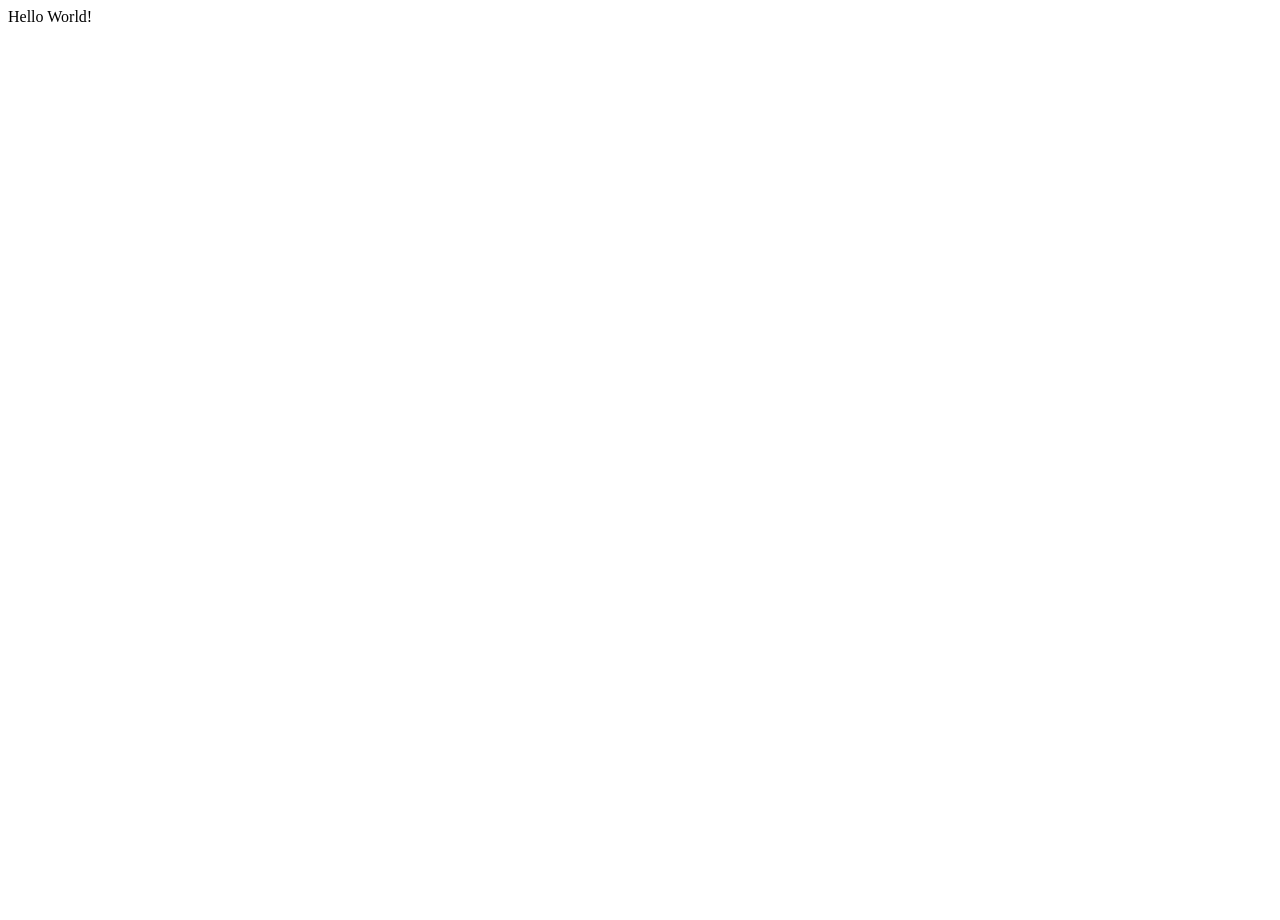
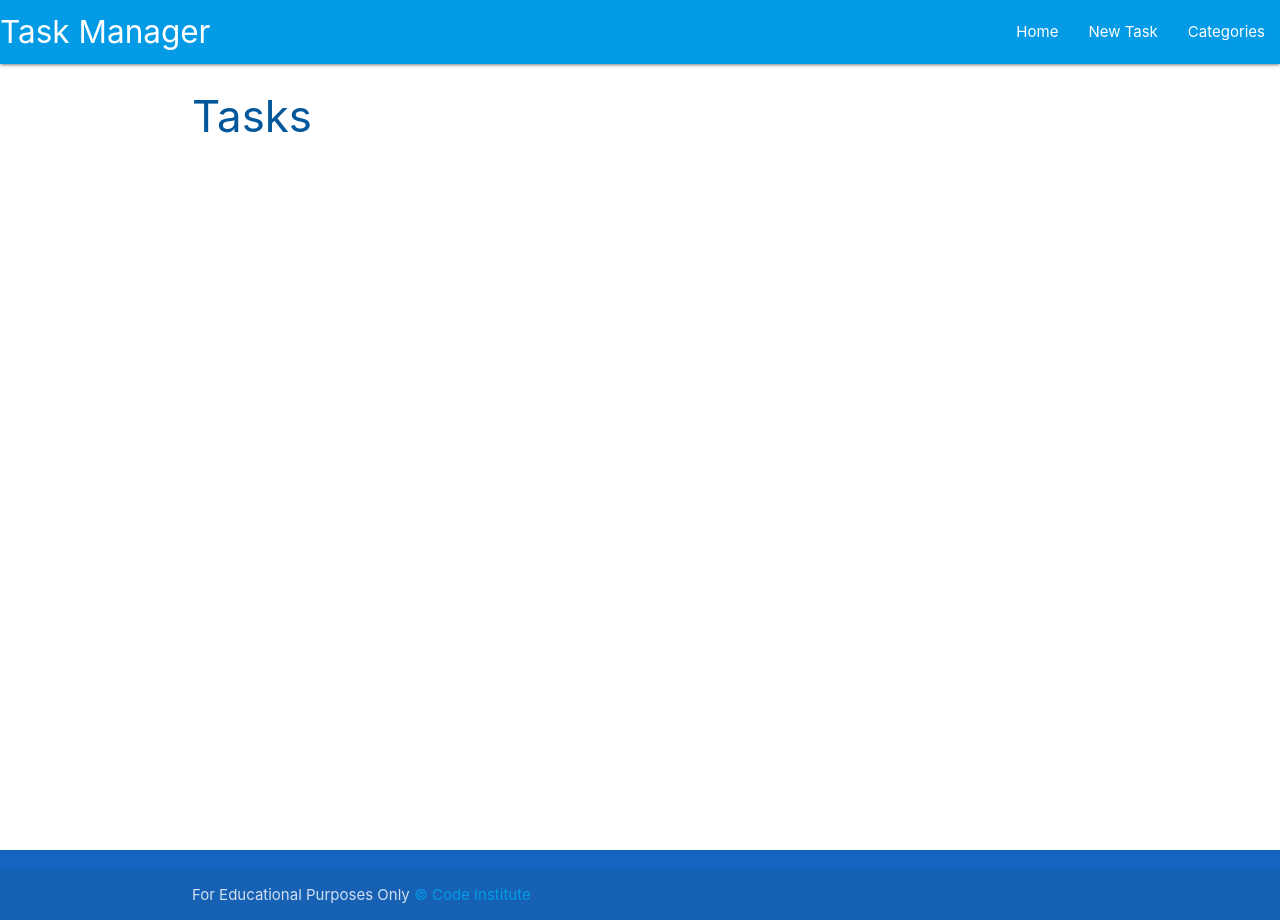
Before and after one commit to fenton1000/flask-mini-task-manager, a Flask app: page / in a window 1280 px wide. Before the commit the page is almost empty. Run offline with Flask 2, Linux system fonts and the light colour scheme; some libraries are stand-ins or nearby versions.

Commit message:
Create base template and start home page

```diff
--- a/taskmanager/routes.py
+++ b/taskmanager/routes.py
@@ -5,4 +5,4 @@ from taskmanager.models import Category, Task
 
 @app.route('/')
 def home():
-    return render_template('base.html')
+    return render_template('tasks.html')
--- /dev/null
+++ b/taskmanager/static/css/style.css
@@ -0,0 +1,9 @@
+body {
+    display: flex;
+    min-height: 100vh;
+    flex-direction: column;
+  }
+
+  main {
+    flex: 1 0 auto;
+  }
--- /dev/null
+++ b/taskmanager/static/js/script.js
@@ -0,0 +1,4 @@
+document.addEventListener('DOMContentLoaded', function() {
+    let sidenav = document.querySelectorAll('.sidenav');
+    M.Sidenav.init(sidenav);
+  });
--- a/taskmanager/templates/base.html
+++ b/taskmanager/templates/base.html
@@ -1,14 +1,56 @@
 <!DOCTYPE html>
 <html lang="en">
+
 <head>
     <meta charset="UTF-8">
     <meta http-equiv="X-UA-Compatible" content="IE=edge">
     <meta name="viewport" content="width=device-width, initial-scale=1.0">
+    <link rel="stylesheet" href="https://cdnjs.cloudflare.com/ajax/libs/materialize/1.0.0/css/materialize.min.css"
+        type="text/css">
+    <link rel="stylesheet" href="{{url_for('static', filename='css/style.css')}}" type="text/css">
     <title>Task Manager</title>
 </head>
+
 <body>
 
-    Hello World!
+    <header>
+        <nav class="light-blue darken-1">
+            <div class="nav-wrapper">
+                <a href="#!" class="brand-logo">Task Manager</a>
+                <a href="#" data-target="mobile-demo" class="sidenav-trigger"><i class="fas fa-bars">menu</i></a>
+                <ul class="right hide-on-med-and-down">
+                    <li><a href="{{url_for('home')}}">Home</a></li>
+                    <li><a href="">New Task</a></li>
+                    <li><a href="">Categories</a></li>
+                </ul>
+            </div>
+        </nav>
+
+        <ul class="sidenav" id="mobile-demo">
+            <li><a href="{{url_for('home')}}">Home</a></li>
+            <li><a href="">New Task</a></li>
+            <li><a href="">Categories</a></li>
+        </ul>
+    </header>
+
+    <main class="container">
+        {% block content %}
+        {% endblock %}
+    </main>
+
+    <footer class="page-footer blue darken-3">
+        <div class="footer-copyright">
+            <div class="container">
+                For Educational Purposes Only
+                <a class="white-text-right" href="https://codeinstitute.net" target="_blank">&copy; Code Institute</a>
+            </div>
+        </div>
+    </footer>
+
+    <script src="https://cdnjs.cloudflare.com/ajax/libs/materialize/1.0.0/js/materialize.min.js"></script>
+    <script src="https://kit.fontawesome.com/4e8d2c2bb0.js" crossorigin="anonymous"></script>
+    <script src="{{url_for('static', filename='js/script.js')}}"></script>
 
 </body>
+
 </html>
--- /dev/null
+++ b/taskmanager/templates/tasks.html
@@ -0,0 +1,6 @@
+{% extends "base.html" %}
+{% block content %}
+
+<h3 class="light-blue-text text-darken-4 centre-align">Tasks</h3>
+
+{% endblock %}
```
